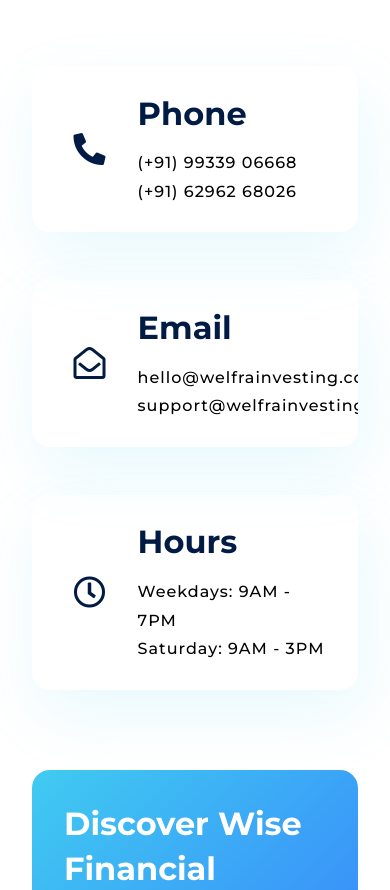
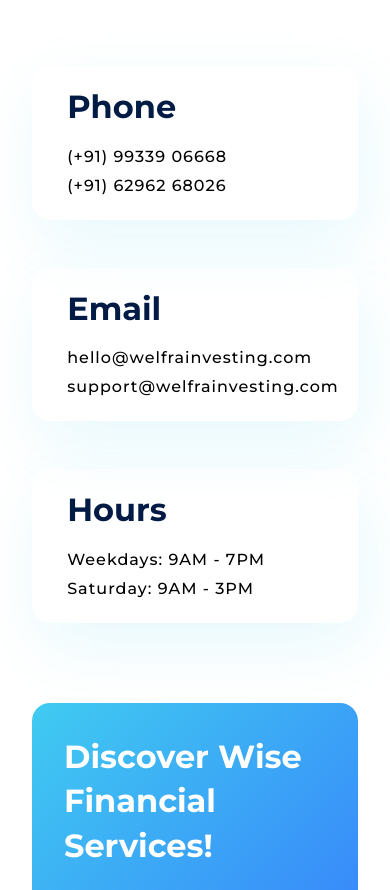
Before and after one commit to emAyush56/project-welfra-inv-relase1fp, a plain HTML site: page contact.html in a window 390 px wide. Shown: the part 1358-2248 px from the top of the page. Drawn offline with Linux system fonts and the light colour scheme.

Commit message:
made css modifications in the contact page to fit the email in mobile view

```diff
--- a/assets/css/showcase.css
+++ b/assets/css/showcase.css
@@ -100,7 +100,7 @@
 
 .social-col{
     min-width: 30%;
-    padding: 1.6rem;
+    padding: 1.2rem;
     border-radius: 1.125rem;
     box-shadow: 0.4rem 1.5rem 4rem rgba(64, 203, 241, 0.12);
     display: flex;
@@ -113,6 +113,10 @@
     color: var(--primary-main-color);
     transition: 0.2s;
     margin-bottom: 0.8rem;
+}
+
+.social-col .desc{
+    font-size: 1rem;
 }
 
 .social-col .icon-box-trans{
@@ -153,7 +157,8 @@
     }
 
     .social-col .icon-box-trans{
-        font-size: 2rem;
+        display: none;
+        /* font-size: 2rem; */
     }
 }
 
```
